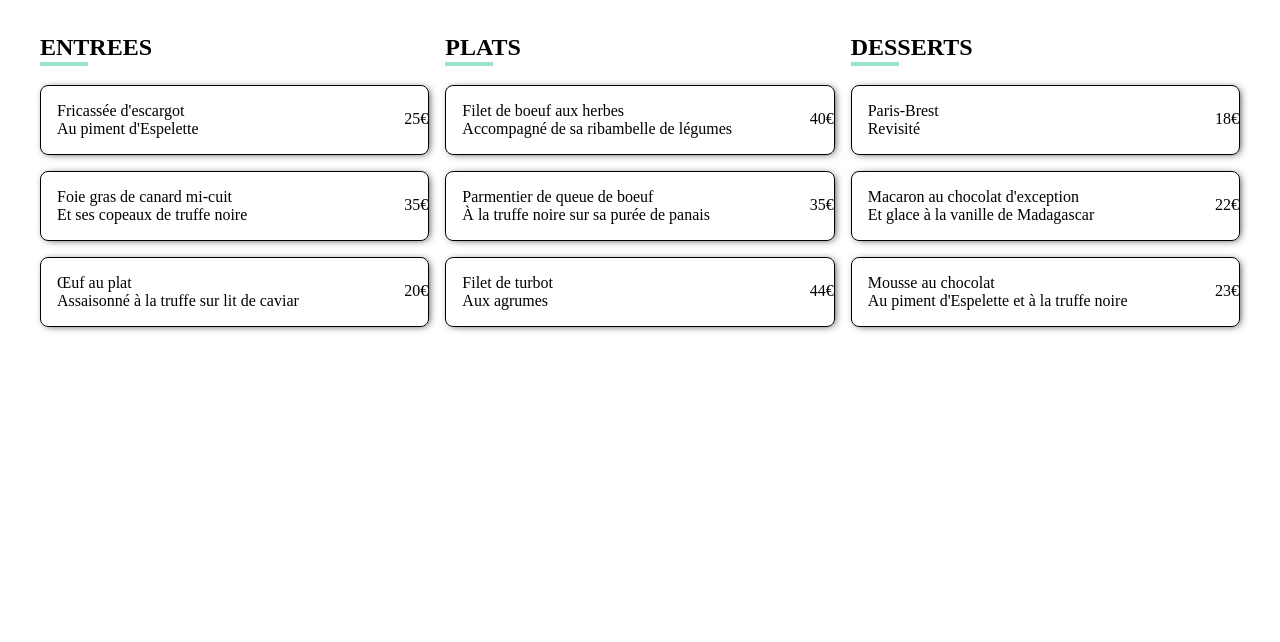
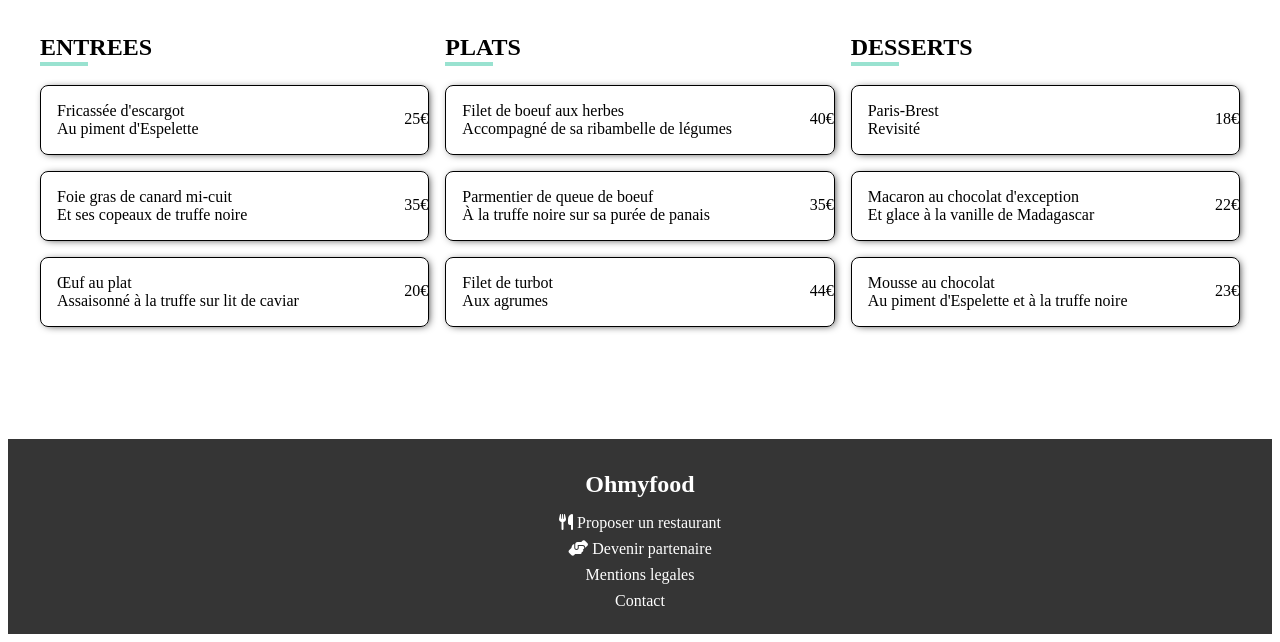
Before and after one commit to Angaye/Projet1-Ohmyfood, a website: page pages/page1/page1.html in a window 1280 px wide. Shown: the part 537-1179 px from the top of the page. Before the commit the page ends 984 px from the top, so only its background shows below. Drawn offline with Linux system fonts and the light colour scheme.

Commit message:
ajout de foother

```diff
--- a/pages/page1/page1.html
+++ b/pages/page1/page1.html
@@ -99,6 +99,19 @@
 
 
     </main>
+    <footer>
+        <h2>Ohmyfood</h2>
+        <p>
+            <i class="fa-solid fa-utensils"></i>
+            Proposer un restaurant
+        </p>
+        <p>
+            <i class="fa-solid fa-handshake-angle"></i>
+            Devenir partenaire
+        </p>
+        <p>Mentions legales</p>
+        <p> <a href="mailto:angayesandrine1@gmail.com">Contact</a></p>
+    </footer>
 </body>
 
 </html>
--- a/pages/page1/style.scss
+++ b/pages/page1/style.scss
@@ -131,3 +131,21 @@ main{
         }
     }
 }
+footer{
+    padding: 1rem;
+    color: white;
+    text-align: center;
+    h2{
+       margin:1rem;
+    }
+    background-color: colors.$darkgrey;
+    p{
+       margin: 0.5rem;
+    }
+    p{
+      a{
+         color: inherit;
+         text-decoration: none;
+      }
+    }
+}
```
Also changed, not shown: pages/page1/style.css, 1 other file.
